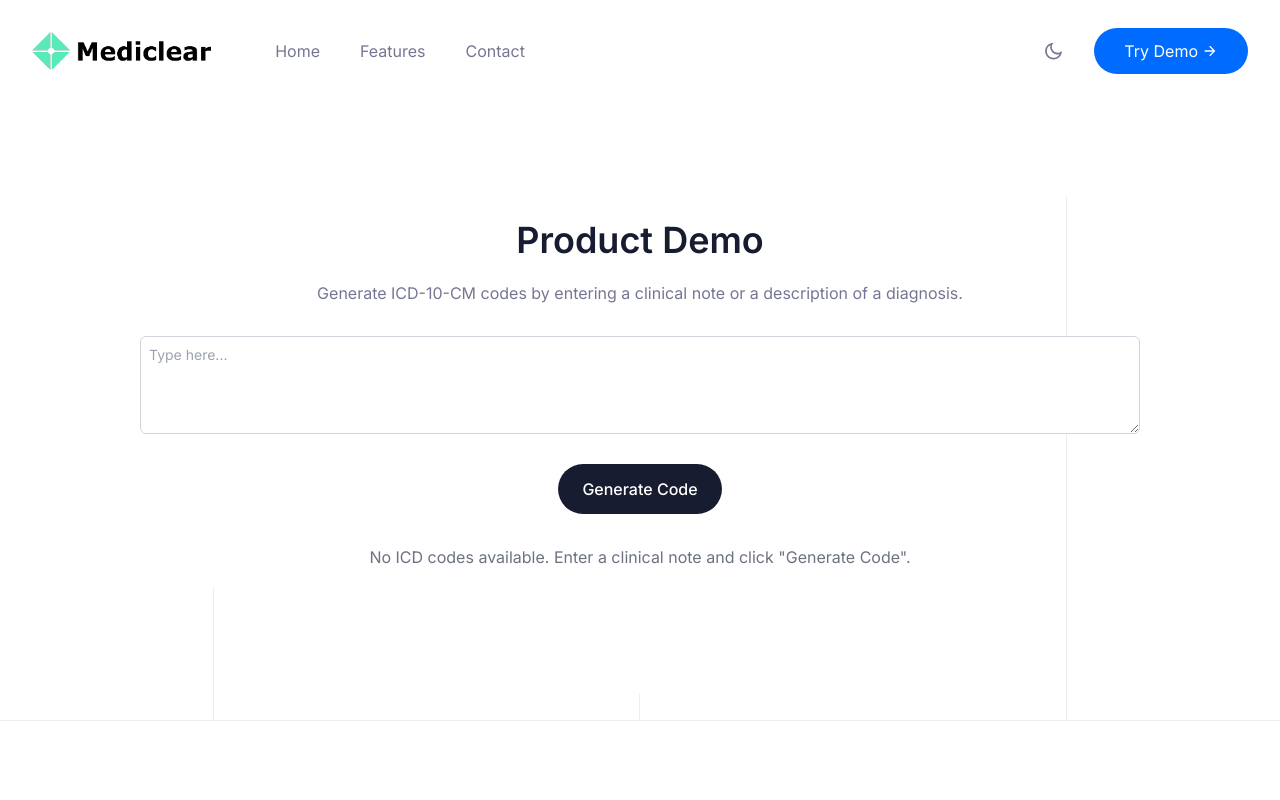
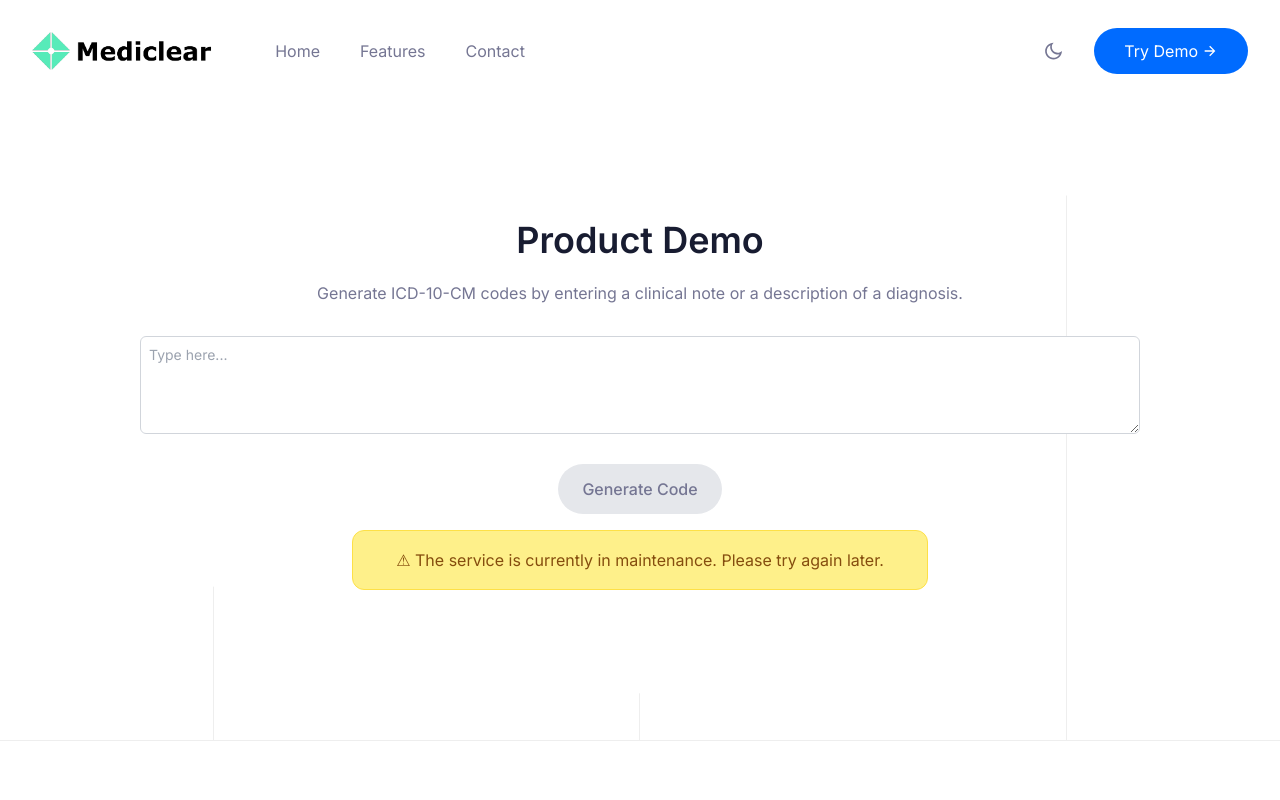
Before and after one commit to sckaff/mediclear, a Next.js app: page /demo in a window 1280 px wide. Shown: the top 800 px of the page. Built offline with nearby package versions, Linux system fonts and the light colour scheme.

Commit message:
Updated demo page

```diff
--- a/app/(site)/demo/page.tsx
+++ b/app/(site)/demo/page.tsx
@@ -54,10 +54,15 @@ const DemoPage = () => {
 
         <button
           onClick={handleGenerateCode}
-          className="inline-flex items-center gap-2.5 rounded-full bg-black px-6 py-3 font-medium text-white duration-300 ease-in-out hover:bg-blackho dark:bg-btndark dark:hover:bg-blackho"
+          className="inline-flex items-center gap-2.5 rounded-full bg-gray-200 px-6 py-3 font-medium text-grey duration-300 ease-in-out hover:bg-blackho dark:bg-btndark dark:hover:bg-blackho"
+          disabled
         >
           Generate Code
         </button>
+
+        <div className="mt-4 p-4 max-w-xl mx-auto bg-yellow-200 text-yellow-800 border border-yellow-300 rounded-xl">
+          <p>⚠ The service is currently in maintenance. Please try again later.</p>
+        </div>
 
         {icdCodes && icdCodes.length > 0 && (
           <div className="mt-7.5 text-left">
@@ -71,9 +76,9 @@ const DemoPage = () => {
           </div>
         )}
 
-        {!icdCodes || icdCodes.length === 0 && (
+        {/* {!icdCodes || icdCodes.length === 0 && (
           <p className="mt-7.5 text-gray-500">No ICD codes available. Enter a clinical note and click &quot;Generate Code&quot;.</p>
-        )}
+        )} */}
       </div>
     </section>
   );
--- a/next.config.js
+++ b/next.config.js
@@ -4,12 +4,12 @@ const nextConfig = {
   reactStrictMode: true,
   swcMinify: true,
   images: {
-    domains: ["localhost"],
     remotePatterns: [
       {
         protocol: "https",
         hostname: "cdn.sanity.io",
         port: "",
+        pathname: "/**",  // Adjust the pathname to match your needs
       },
     ],
   },
```
